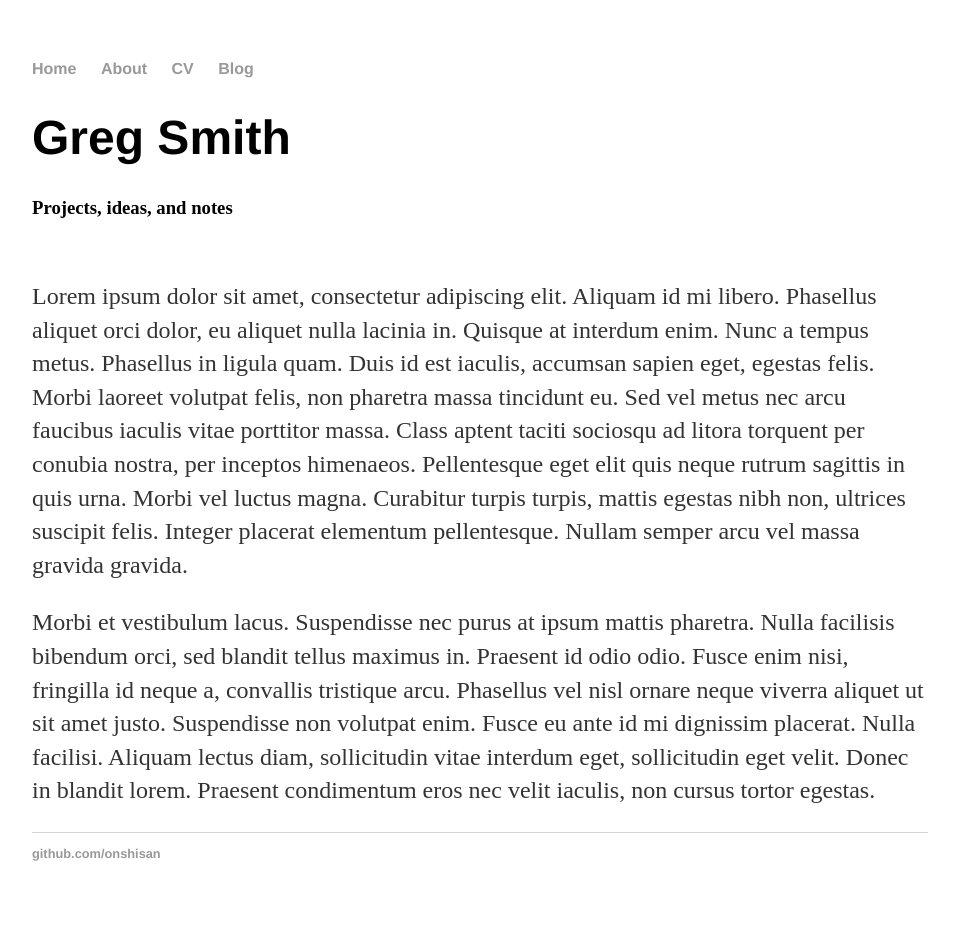
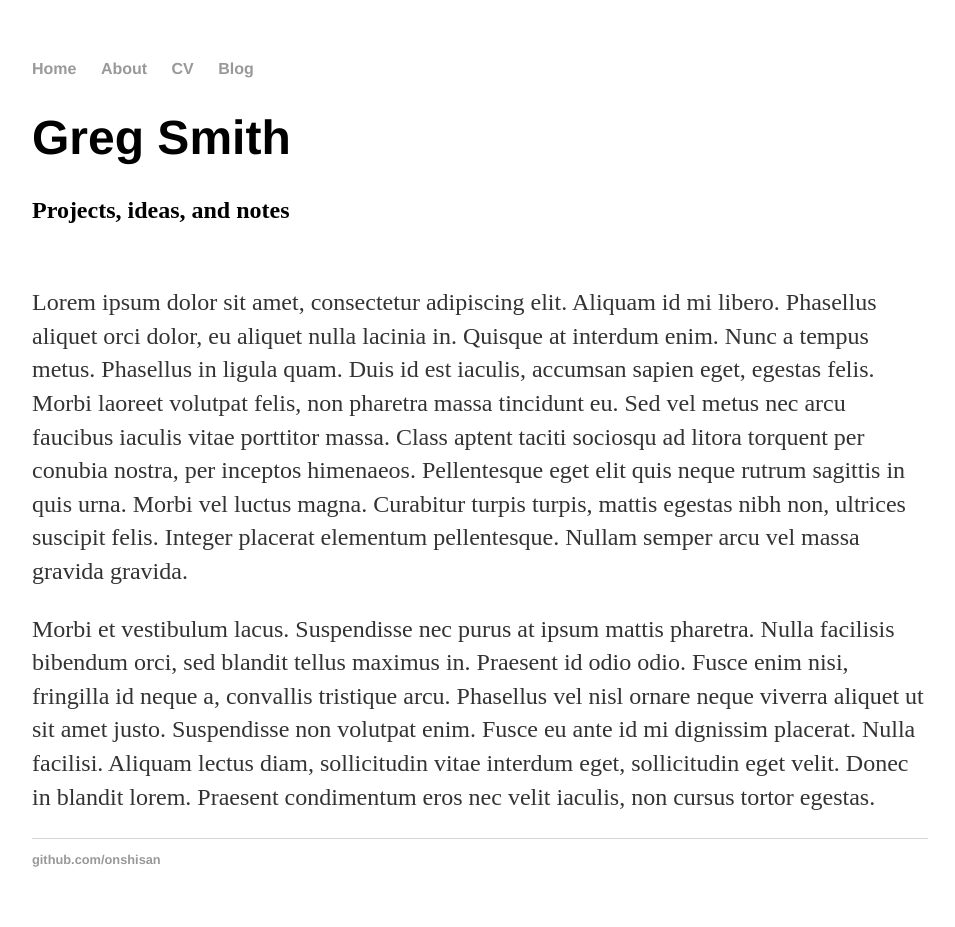
Before and after one commit to onshisan/onshisan.github.io, a Jekyll site: the page built from index.html, in a window 1280 px wide. Shown: the whole page, without its empty margins (160-1115 px from the left). Built offline with Jekyll 4.4.1, drawn with Linux system fonts in a browser that asks for light colours.

```diff
--- a/index.html
+++ b/index.html
@@ -4,7 +4,7 @@ title: Greg Smith - Personal site
 ---
 <div class="blurb">
 	<h1>Greg Smith</h1>
-	<h3>Projects, ideas, and notes</h3>
+	<h2>Projects, ideas, and notes</h2>
 	</br>
 	<p> Lorem ipsum dolor sit amet, consectetur adipiscing elit. Aliquam id mi libero. Phasellus aliquet orci dolor, eu aliquet nulla lacinia in. Quisque at interdum enim. Nunc a tempus metus. Phasellus in ligula quam. Duis id est iaculis, accumsan sapien eget, egestas felis. Morbi laoreet volutpat felis, non pharetra massa tincidunt eu. Sed vel metus nec arcu faucibus iaculis vitae porttitor massa. Class aptent taciti sociosqu ad litora torquent per conubia nostra, per inceptos himenaeos. Pellentesque eget elit quis neque rutrum sagittis in quis urna. Morbi vel luctus magna. Curabitur turpis turpis, mattis egestas nibh non, ultrices suscipit felis. Integer placerat elementum pellentesque. Nullam semper arcu vel massa gravida gravida.</p>
 	<p>Morbi et vestibulum lacus. Suspendisse nec purus at ipsum mattis pharetra. Nulla facilisis bibendum orci, sed blandit tellus maximus in. Praesent id odio odio. Fusce enim nisi, fringilla id neque a, convallis tristique arcu. Phasellus vel nisl ornare neque viverra aliquet ut sit amet justo. Suspendisse non volutpat enim. Fusce eu ante id mi dignissim placerat. Nulla facilisi. Aliquam lectus diam, sollicitudin vitae interdum eget, sollicitudin eget velit. Donec in blandit lorem. Praesent condimentum eros nec velit iaculis, non cursus tortor egestas. </p>
```
